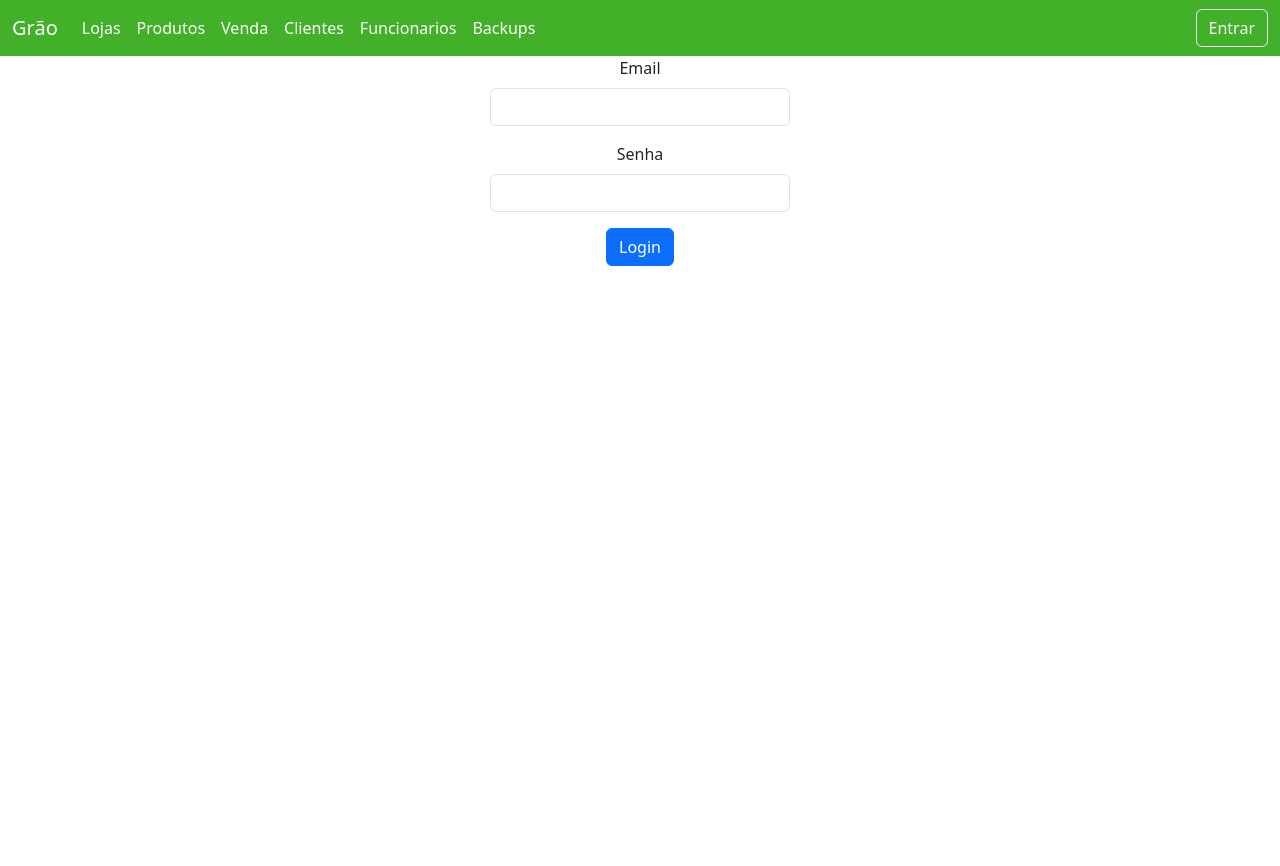
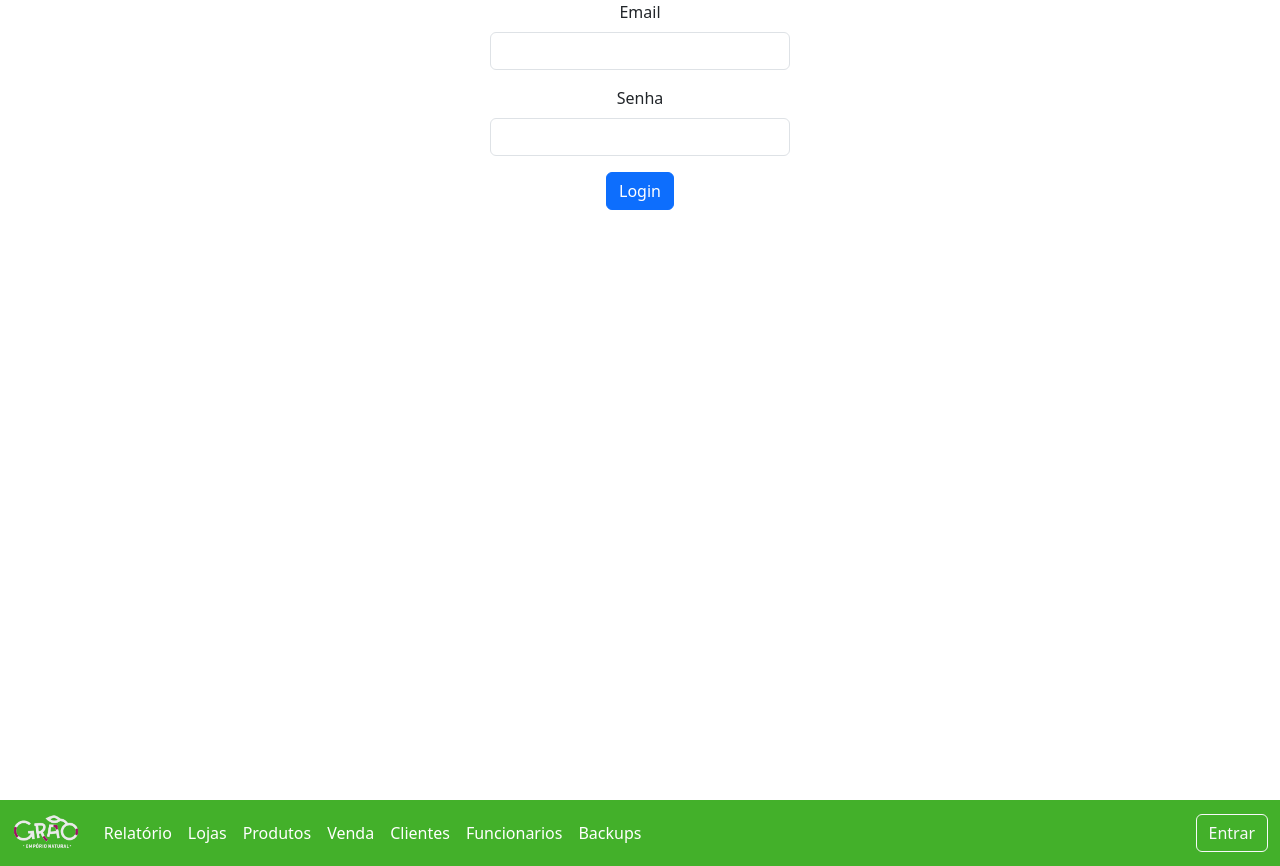
Before and after one commit to Cenafowzin/grao_bd_project, a React (Create React App) app in the folder grao-front/: page /login in a window 1280 px wide. Built offline with nearby package versions, Linux system fonts and the light colour scheme.

Commit message:
logo e login sem navbar

```diff
--- a/grao-front/src/App.js
+++ b/grao-front/src/App.js
@@ -61,9 +61,11 @@ function App() {
     <LojaProvider>
       <div className="App">
         <Router>
-        <Navbar isAuthenticated={isAuthenticated} handleLogout={handleLogout}/>
         <Routes>
           <Route exact path = "/login" element={<FazerLogin handleLogin={handleLogin}/>} />
+        </Routes>
+          <Navbar isAuthenticated={isAuthenticated} handleLogout={handleLogout}/>
+        <Routes>
           <Route path="/" element={renderPrivateRoute(Lojas)} />
           <Route path="/lojas" element={renderPrivateRoute(Lojas)} />
           <Route path="/criarLoja" element = {renderPrivateRoute(AddLoja)} />
--- a/grao-front/src/layout/Navbar.js
+++ b/grao-front/src/layout/Navbar.js
@@ -1,6 +1,7 @@
 import React, { useContext } from 'react';
 import { Link } from 'react-router-dom';
 import { LojaContext } from '../Loja/LojaContext';
+import grao_logo from '../Images/grao_logo.png'
 
 export default function Navbar({ isAuthenticated, handleLogout }) {
   const { selectedLojaId, selectedLojaBairro } = useContext(LojaContext);
@@ -12,12 +13,17 @@ export default function Navbar({ isAuthenticated, handleLogout }) {
     return (
         <nav className="navbar navbar-expand-lg navbar-dark" style={{ backgroundColor: '#43B02A' }}>
             <div className="container-fluid">
-                <Link className="navbar-brand" to="/" style={{ color: '#FFF' }}>Grão</Link>
+                <Link className="navbar-brand" to="/" style={{ color: '#FFF' }}>
+                    <img src={grao_logo} alt="Grão" style={{ height: '40px' }} />
+                </Link>
                 <button className="navbar-toggler" type="button" data-bs-toggle="collapse" data-bs-target="#navbarNav" aria-controls="navbarNav" aria-expanded="false" aria-label="Toggle navigation">
                     <span className="navbar-toggler-icon"></span>
                 </button>
                 <div className="collapse navbar-collapse" id="navbarNav">
                     <ul className="navbar-nav me-auto mb-2 mb-lg-0">
+                        <li className="nav-item">
+                            <Link className="nav-link" style={{ color: '#FFF' }} to="/lojas">Relatório</Link>
+                        </li>
                         <li className="nav-item">
                             <Link className="nav-link" style={{ color: '#FFF' }} to="/lojas">Lojas</Link>
                         </li>
```
Also changed, not shown: grao-front/src/Images/grao_logo.png (added).
